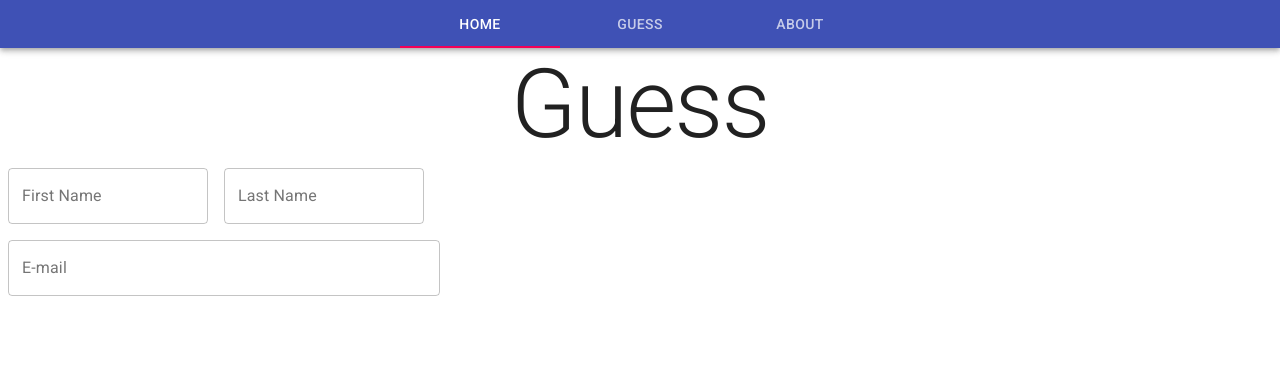
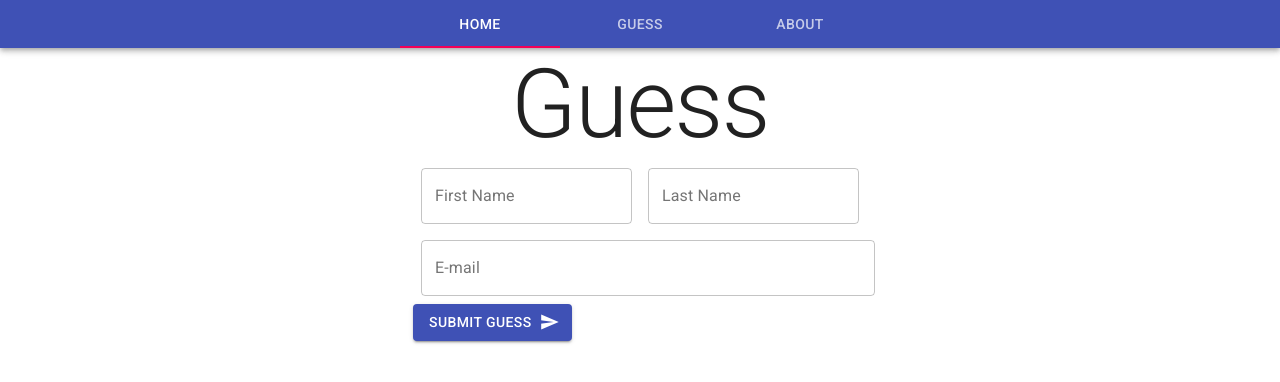
Before and after one commit to SirPotatoIV/babyGamble, a React (Create React App) app: page /guess in a window 1280 px wide. Shown: the top 382 px of the page. Built offline with nearby package versions, Linux system fonts and the light colour scheme.

Commit message:
Added submit button and styling for it.

```diff
--- a/src/components/GuessForm/GuessForm.js
+++ b/src/components/GuessForm/GuessForm.js
@@ -1,15 +1,19 @@
 import React from 'react';
 import { makeStyles } from '@material-ui/core/styles';
+import Container from '@material-ui/core/Container';
 import TextField from '@material-ui/core/TextField';
+import Button from '@material-ui/core/Button';
+import Icon from '@material-ui/core/Icon';
 
 const useStyles = makeStyles((theme) => ({
   root: {
     display: 'flex',
     flexWrap: 'wrap',
+    justifyContent: 'center',
   },
   textField: {
     margin: theme.spacing(1),
-    width: '25ch',
+    // width: '25ch',
   },
   textFieldFull: {
     margin: theme.spacing(1),
@@ -20,7 +24,7 @@
   const classes = useStyles();
 
   return (
-    <div className={classes.root}>
+    <Container className={classes.root}>
       <form>
         <div>
           <TextField
@@ -48,7 +52,10 @@
             variant="outlined"
           />
         </div>
+        <Button variant="contained" color="primary" endIcon={<Icon>send</Icon>}>
+          Submit Guess
+        </Button>
       </form>
-    </div>
+    </Container>
   );
 }
```
Also changed, not shown: 1 other file (tests, documents, lock files or other folders).
